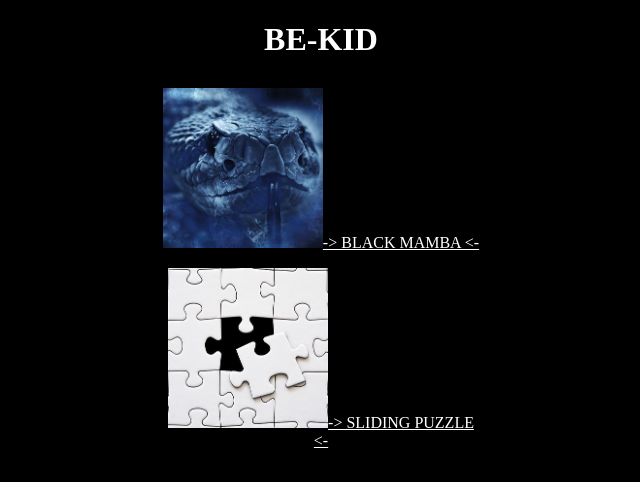
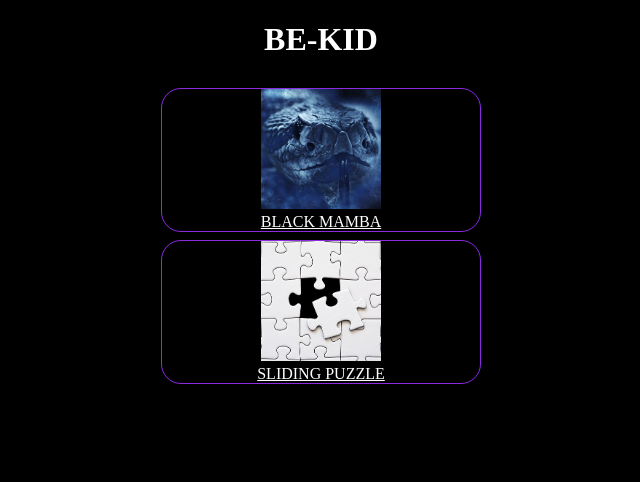
Before and after one commit to be-kid/be-kid.github.io, a website: page index.html in a window 1280 px wide. Shown: the whole page, without its empty margins (319-959 px from the left). Drawn offline with Linux system fonts and the light colour scheme.

Commit message:
style : 꾸미기

```diff
--- a/index.html
+++ b/index.html
@@ -12,12 +12,11 @@
         <h1>BE-KID</h1>
     </header>
     <main>
-        <div class="project">
-            <a href="https://be-kid.github.io/blackmamba/"><img src="src/img/snake.jpg">-> BLACK MAMBA <-</a>
-        </div>
-        <div class="project">
-            <a href="https://be-kid.github.io/Sliding-Puzzle/"><img src="src/img/puzzle.jpg">-> SLIDING PUZZLE <-</a>
-        </div>
+
+        <a href="https://be-kid.github.io/blackmamba/"><div class="project"><img src="src/img/snake.jpg"><div>BLACK MAMBA</div></div></a>
+
+        <a href="https://be-kid.github.io/Sliding-Puzzle/"><div class="project"><img src="src/img/puzzle.jpg"><div>SLIDING PUZZLE</div></div></a>
+
     </main>
 </body>
 </html>
--- a/src/css/style.css
+++ b/src/css/style.css
@@ -11,8 +11,8 @@ a {
 }
 
 img {
-  height: 20vh;
-  width: 20vh;
+  height: 15vh;
+  width: 15vh;
 }
 
 main {
@@ -21,7 +21,7 @@ main {
 }
 
 .project {
-  margin: 1vh auto;
-  display: flex;
-  flex-direction: column;
+  border: 1px solid blueviolet;
+  border-radius: 20px;
+  margin-top: 1vh;
 }
```
